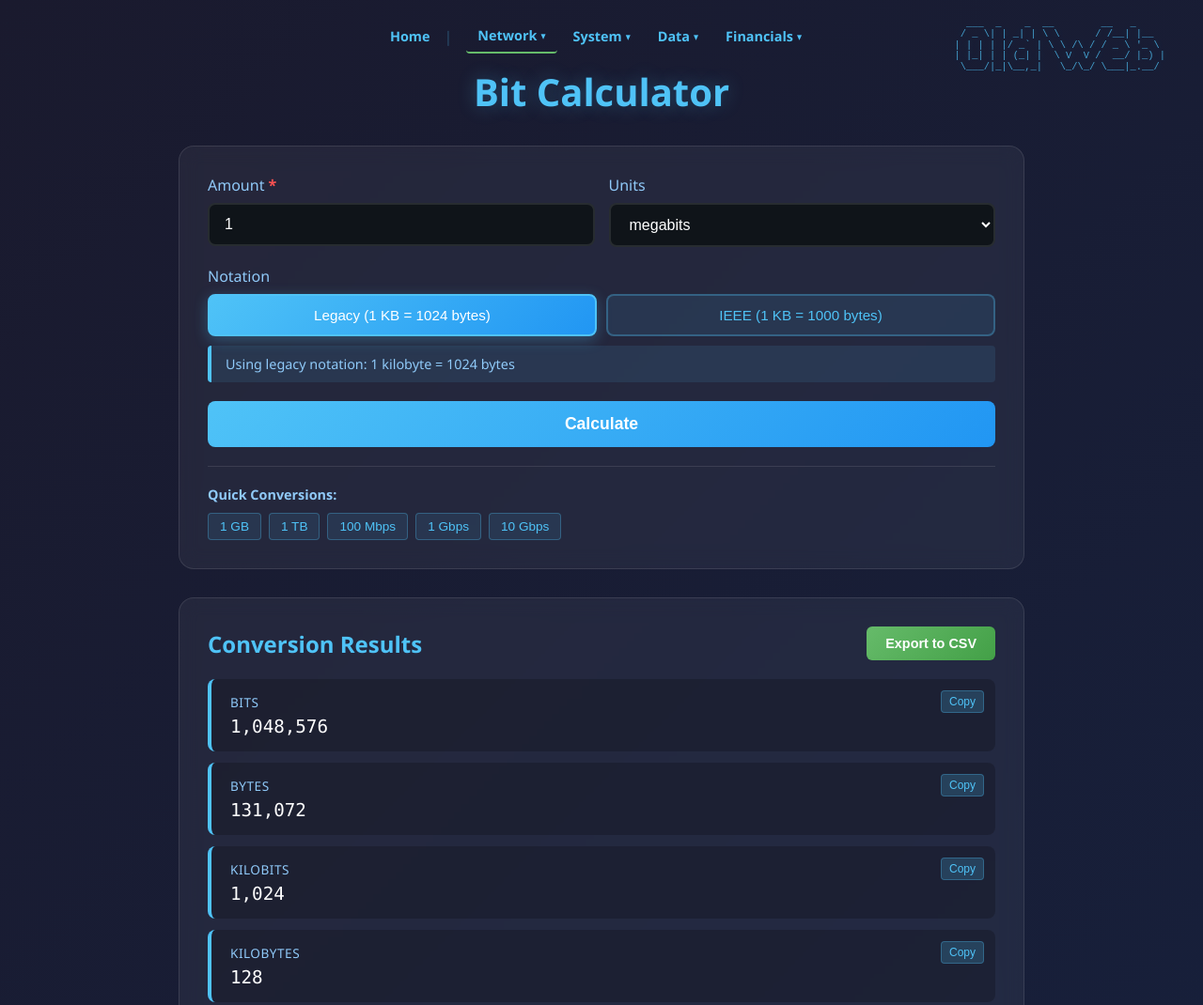
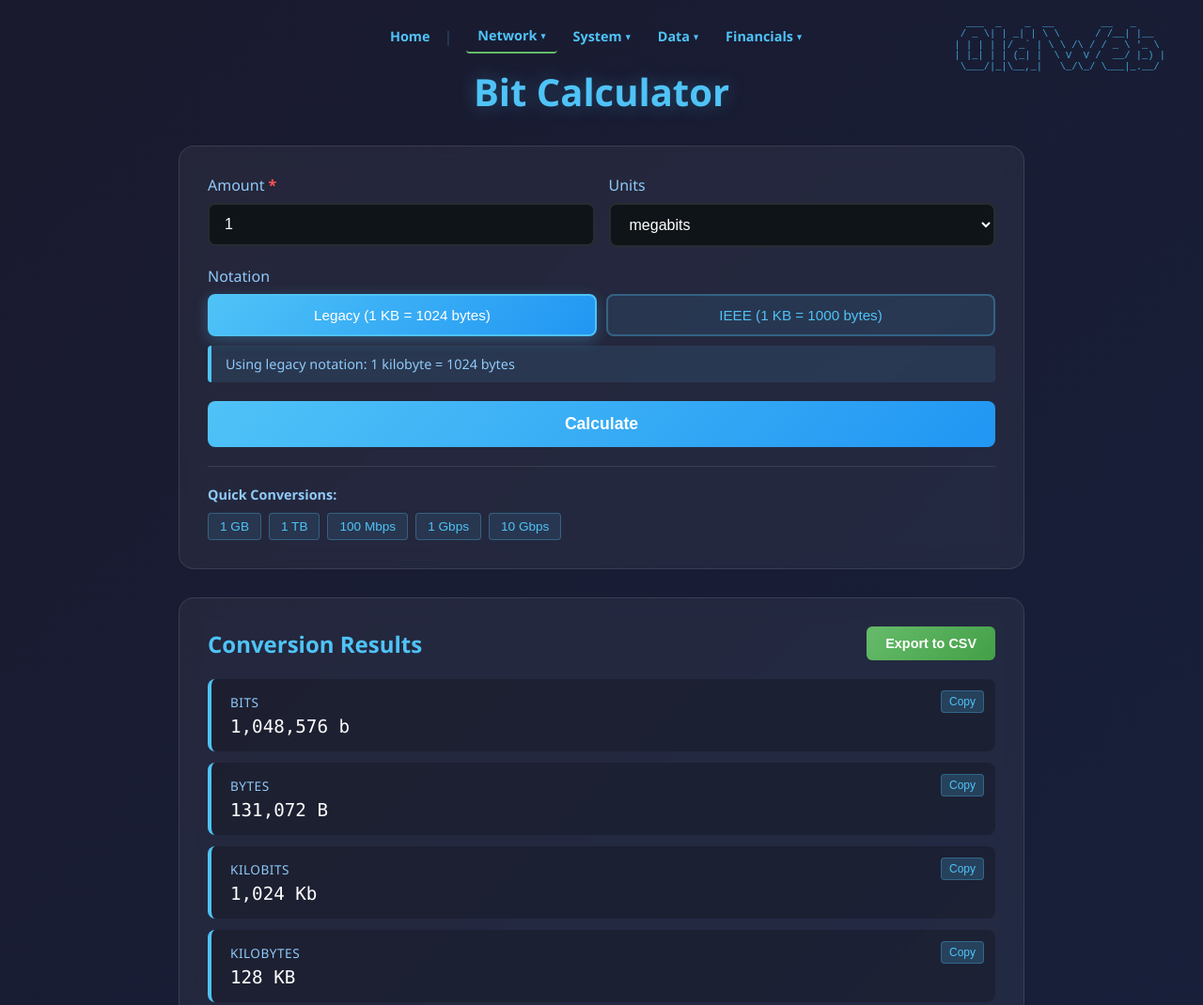
Before and after one commit to palthainon/mycode, a plain HTML site: page public_html/nettools/bit-calculator.html in a window 1280 px wide. Shown: the top 1070 px of the page at 94% size. Drawn offline with Linux system fonts and the light colour scheme.

Commit message:
Add unit abbreviations to bit calculator results
Results now display with abbreviations (e.g., "1,024 KB" instead of "1,024").
Copy button also includes the unit abbreviation in copied text.

Abbreviations: b, B, Kb, KB, Mb, MB, Gb, GB, Tb, TB, Pb, PB

Co-Authored-By: Claude Opus 4.5 <noreply@anthropic.com>

```diff
--- a/public_html/nettools/bit-calculator.html
+++ b/public_html/nettools/bit-calculator.html
@@ -560,6 +560,21 @@
             'petabytes': 'Petabytes'
         };
 
+        const unitAbbreviations = {
+            'bits': 'b',
+            'bytes': 'B',
+            'kilobits': 'Kb',
+            'kilobytes': 'KB',
+            'megabits': 'Mb',
+            'megabytes': 'MB',
+            'gigabits': 'Gb',
+            'gigabytes': 'GB',
+            'terabits': 'Tb',
+            'terabytes': 'TB',
+            'petabits': 'Pb',
+            'petabytes': 'PB'
+        };
+
         function setNotation(notation) {
             currentNotation = notation;
             kilo = notation === 'legacy' ? 1024 : 1000;
@@ -702,11 +717,14 @@
                 resultItem.dataset.rawValue = output[u]; // Store raw value for CSV export
 
                 const formattedValue = formatNumber(output[u]);
+                const abbrev = unitAbbreviations[u];
+                const displayValue = formattedValue + ' ' + abbrev;
+                const copyValue = output[u] + ' ' + abbrev;
 
                 resultItem.innerHTML = `
                     <div class="label">${unitLabels[u]}</div>
-                    <div class="value">${formattedValue}</div>
-                    <button class="copy-btn" onclick="copyToClipboard('${output[u]}', this)">Copy</button>
+                    <div class="value">${displayValue}</div>
+                    <button class="copy-btn" onclick="copyToClipboard('${copyValue}', this)">Copy</button>
                 `;
 
                 resultsGrid.appendChild(resultItem);
```
